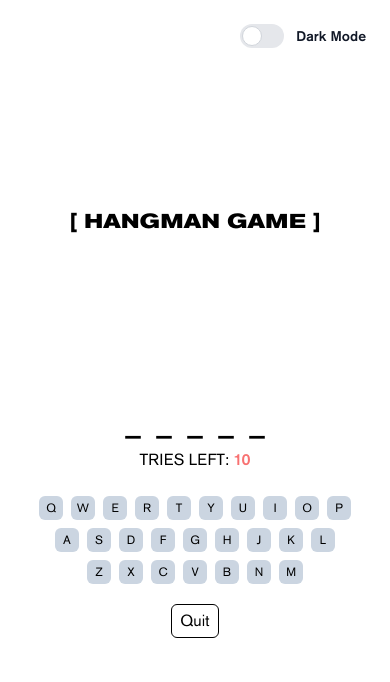
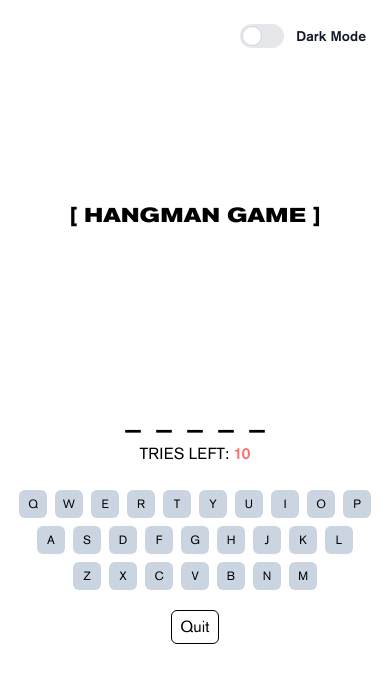
Before and after one commit to crystalik2/hangman-game, a website built with Vite: page index.html in a window 390 px wide. Both pictures are taken after a click on the button "Start game". Built offline with nearby package versions, Linux system fonts and the light colour scheme.

Commit message:
Fixed mobile design

```diff
--- a/src/css/style.css
+++ b/src/css/style.css
@@ -51,7 +51,7 @@
   }
 
   .button-keyboard {
-    @apply  px-0 py-0 size-6 text-xs font-light m-1 xxs:size-8 xxs:text-sm xxs:font-medium xs:px-5 xs:py-2 xs:size-10 sm:text-lg sm:size-12 sm:m-[6px] md:w-14 md:h-14 md:m-2 flex justify-center items-center;
+    @apply  px-0 py-0 size-7 text-xs font-light m-1 xxs:size-8 xxs:text-sm xxs:font-medium xs:px-5 xs:py-2 xs:size-10 sm:text-lg sm:size-12 sm:m-[6px] md:w-14 md:h-14 md:m-2 flex justify-center items-center;
   }
 
   .button-secondary {
```
